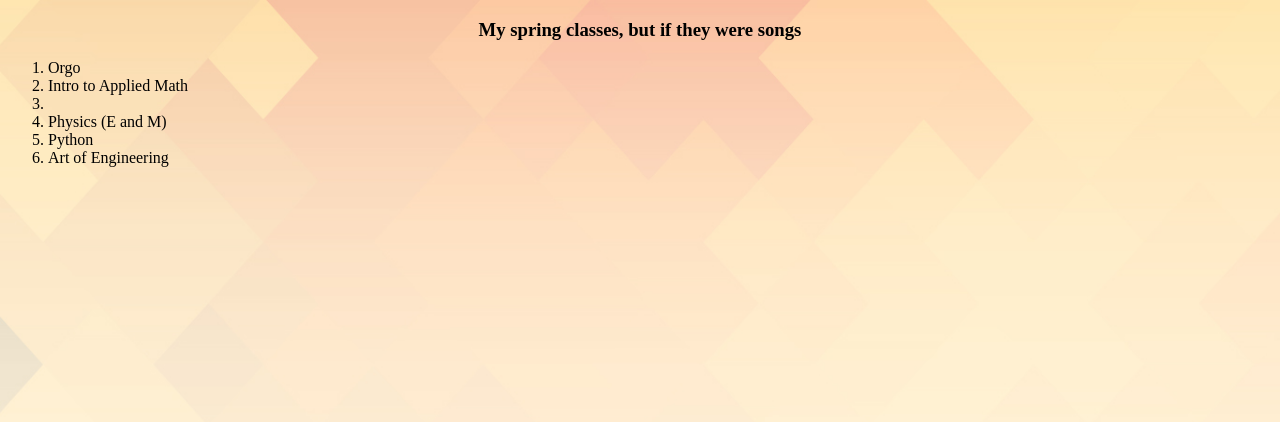
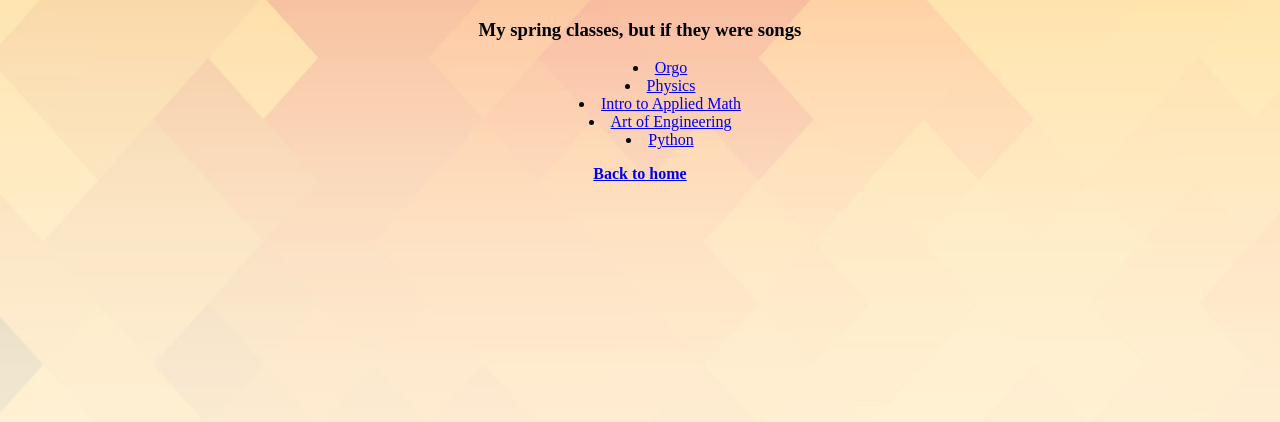
Before and after one commit to dag2225/dag2225-final, a Flask app: page /classes.html in a window 1280 px wide. Shown: the top 422 px of the page. Run offline with Flask 2, Linux system fonts and the light colour scheme.

Commit message:
Fixed formatting for classes page

```diff
--- a/dag2225-final/templates/assignments.html
+++ b/dag2225-final/templates/assignments.html
@@ -33,8 +33,6 @@
 			<td>
 		</tr>
 	</table>
-		<ol>
-
-		</ol>
+		<p><b><a href="/">Back to home</a></b></p>
     </body>
 </html>
--- a/dag2225-final/templates/classes.html
+++ b/dag2225-final/templates/classes.html
@@ -7,18 +7,22 @@
 		<style>
 			h1 {text-align: center;}
 			h3 {text-align: center;}
+			li {text-align: center;}
 			p {text-align: center;}
-			body {background-image: url('/static/page_background.jpg'); background-repeat: no-repeat; background-attachment: fixed; background-size: 100% 100%;}}
+			body {background-image: url('/static/page_background.jpg'); background-repeat: no-repeat; background-attachment: fixed; background-size: 100% 100%;}
+			ol {display: inline-block;}
+			.center {list-style-position: inside; text-align: center; }
 		</style>
     <head>
     <body>
 		<h3>My spring classes, but if they were <b>songs</b></h3>
-		<ol>
-			<li>Orgo</li>
-			<li>Intro to Applied Math<li>
-			<li>Physics (E and M)</li>
-			<li>Python</li>
-			<li>Art of Engineering</li>
-		</ol>
+			<ul class="center">
+				<li><a href="https://www.youtube.com/watch?v=a01QQZyl-_I">Orgo</a></li>
+				<li><a href="https://www.youtube.com/watch?v=l-O5IHVhWj0">Physics</a></li>
+				<li><a href="https://www.youtube.com/watch?v=-wP2M9hnTOk">Intro to Applied Math</a></li>
+				<li><a href="https://www.youtube.com/watch?v=H7HmzwI67ec">Art of Engineering</a></li>
+				<li><a href="https://www.youtube.com/watch?v=9jK-NcRmVcw">Python</a></li>
+			</ul>
+		<p><b><a href="/">Back to home</a></b></p>
     </body>
 </html>
--- a/dag2225-final/templates/index.html
+++ b/dag2225-final/templates/index.html
@@ -33,8 +33,6 @@
 		</tr>
 	</table>
 
-
-
 	</p>
 	<h3 style="color:mediumblue;"> &#128509; First-Year Student &#128509;</h3>
 	<h3 style="color:coral;"> &#128300; Intended Major: Chemical Engineering &#128300; </h3>
```
